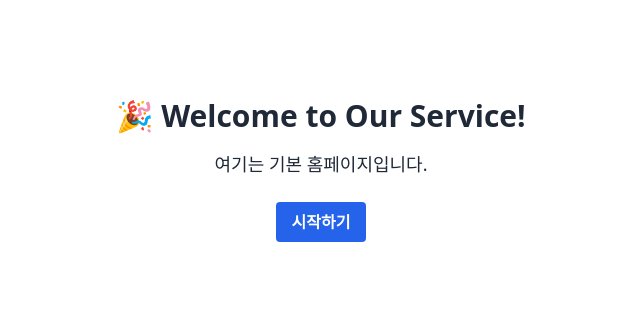
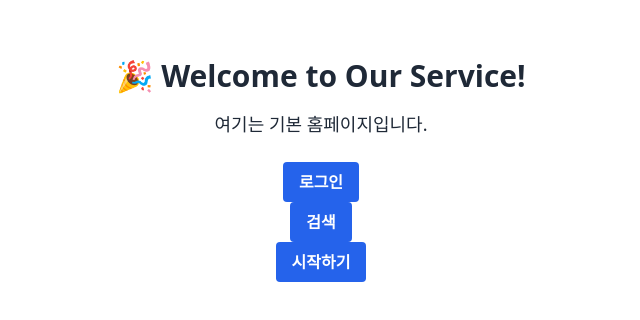
Before and after one commit to donghee290/Summer-Project, a React (Create React App) app in the folder frontend/: page / in a window 1280 px wide. Shown: the part 230-550 px from the top of the page, without its empty margins (319-959 px from the left). Built offline with nearby package versions, Linux system fonts and the light colour scheme.

Commit message:
[refactor] 테스트용버튼
ㅍㅇㅌ

```diff
--- a/frontend/src/pages/HomePage.tsx
+++ b/frontend/src/pages/HomePage.tsx
@@ -1,11 +1,17 @@
 import React from 'react';
 import { Button } from '../components/ui/Button';
+import { useNavigate } from 'react-router-dom';
 
 export const HomePage = () => {
+  const navigate = useNavigate();
+
   return (
     <div className="flex flex-col items-center justify-center min-h-screen text-gray-800 bg-white">
       <h1 className="mb-4 text-3xl font-bold">🎉 Welcome to Our Service!</h1>
       <p className="mb-6 text-lg">여기는 기본 홈페이지입니다.</p>
+
+      <Button onClick={() => navigate('/user/login')}>로그인</Button>
+      <Button onClick={() => navigate('/search')}>검색</Button>
       <Button onClick={() => alert('홈페이지 버튼 클릭!')}>시작하기</Button>
     </div>
   );
```
